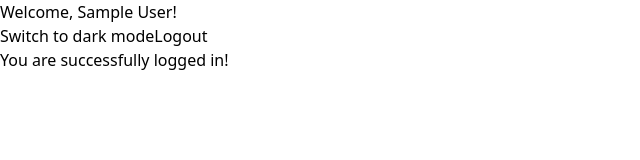
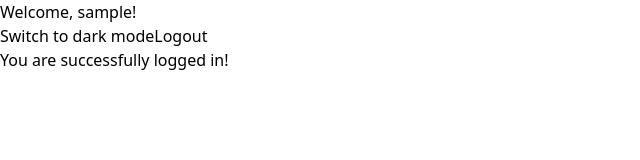
Before and after one commit to YD-S/Travel_Itinerary_Planner, a React (Vite) app in the folder frontend/: page / in a window 1280 px wide. Shown: the top 160 px of the page, without its empty margins (0-640 px from the left). Built offline with nearby package versions, Linux system fonts and the light colour scheme; no server answers; sample sign-in values are in the browser's storage.

Commit message:
Minor change

```diff
--- a/frontend/src/App.tsx
+++ b/frontend/src/App.tsx
@@ -8,7 +8,7 @@ function App() {
     return (
         <div className={`app ${theme}`}>
             <header>
-                <h1>Welcome, {user?.name}!</h1>
+                <h1>Welcome, {user?.username}!</h1>
                 <button onClick={toggleTheme}>
                     Switch to {theme === 'light' ? 'dark' : 'light'} mode
                 </button>
```
